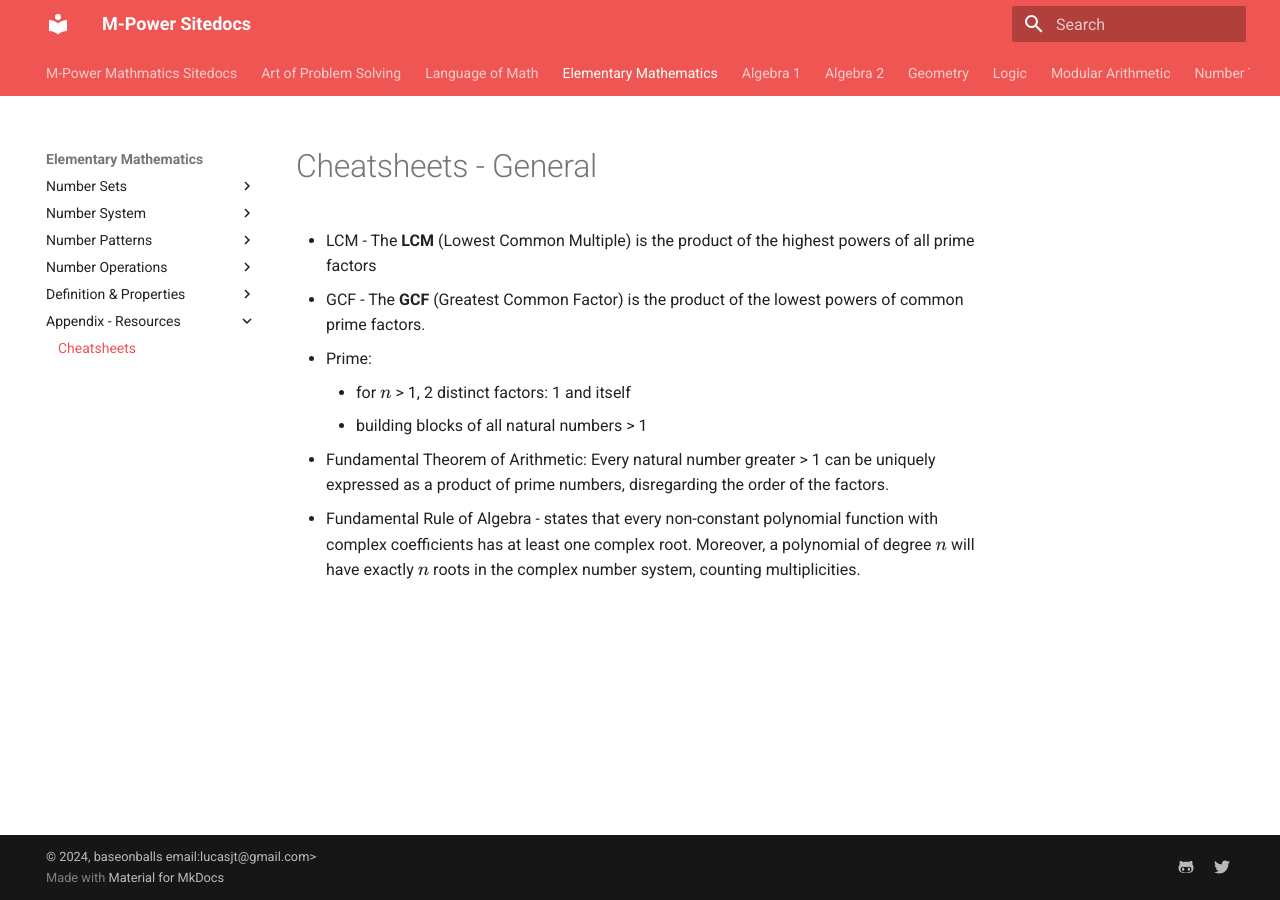
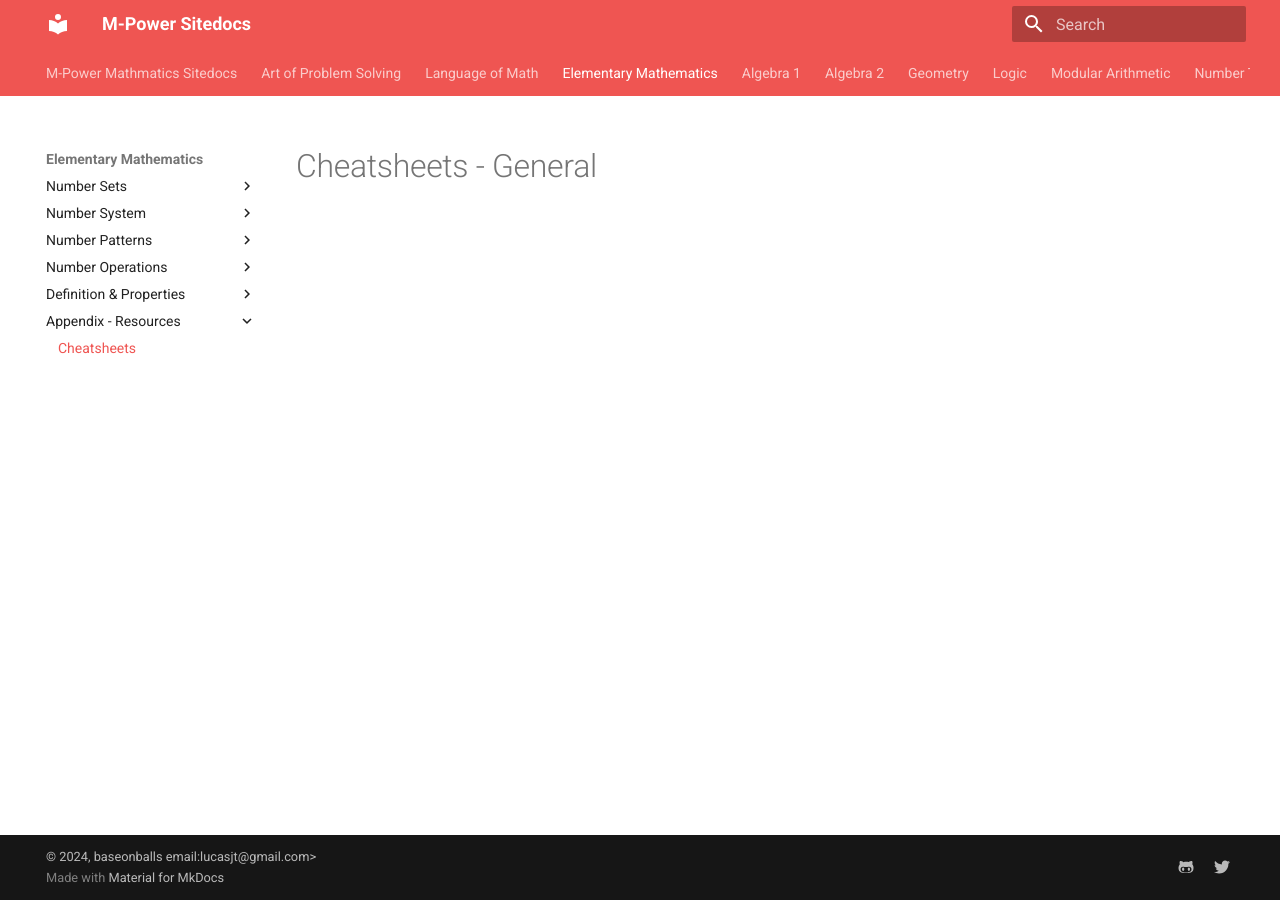
Before and after one commit to baseonballs/mpower-sitedocs, an MkDocs documentation site: the page built from site-docs/mathematics/elem/resources/cheat-sheets/index.md, in a window 1280 px wide. Built offline with MkDocs 1.6.1 and Material for MkDocs 9.7.7, drawn with Linux system fonts in a browser that asks for light colours; formulas are drawn with MathJax 3.

Commit message:
emptyed the cheatsheets.

```diff
--- a/site-docs/mathematics/elem/resources/cheat-sheets/index.md
+++ b/site-docs/mathematics/elem/resources/cheat-sheets/index.md
@@ -1,12 +1 @@
 # Cheatsheets - General
-
-- LCM - The **LCM** (Lowest Common Multiple) is the product of the highest powers of all prime factors
-- GCF - The **GCF** (Greatest Common Factor) is the product of the lowest powers of common prime factors.
-- Prime:
-
-    - for $n$ > 1, 2 distinct factors: 1 and itself
-    - building blocks of all natural numbers > 1
-
-- Fundamental Theorem of Arithmetic: Every natural number greater > 1 can be uniquely expressed as a product of prime numbers, disregarding the order of the factors.
-
-- Fundamental Rule of Algebra - states that every non-constant polynomial function with complex coefficients has at least one complex root. Moreover, a polynomial of degree $n$ will have exactly $n$ roots in the complex number system, counting multiplicities.
```
